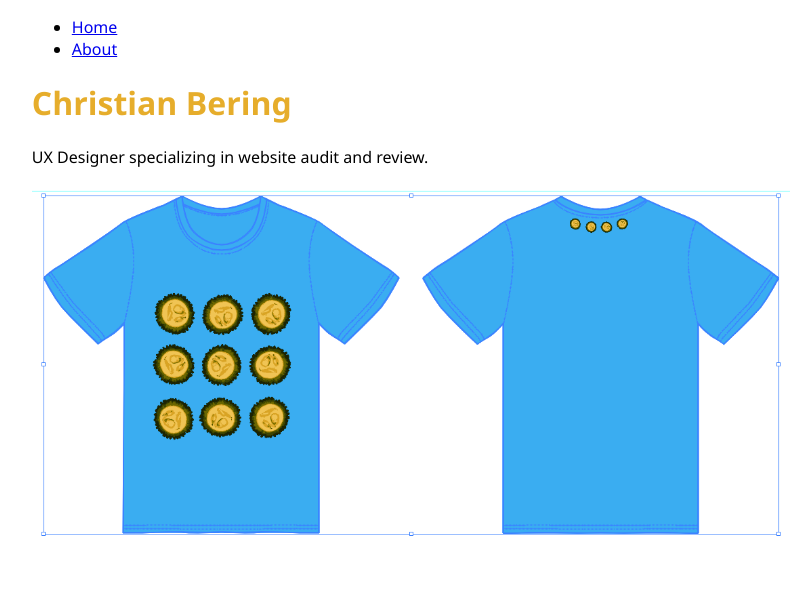
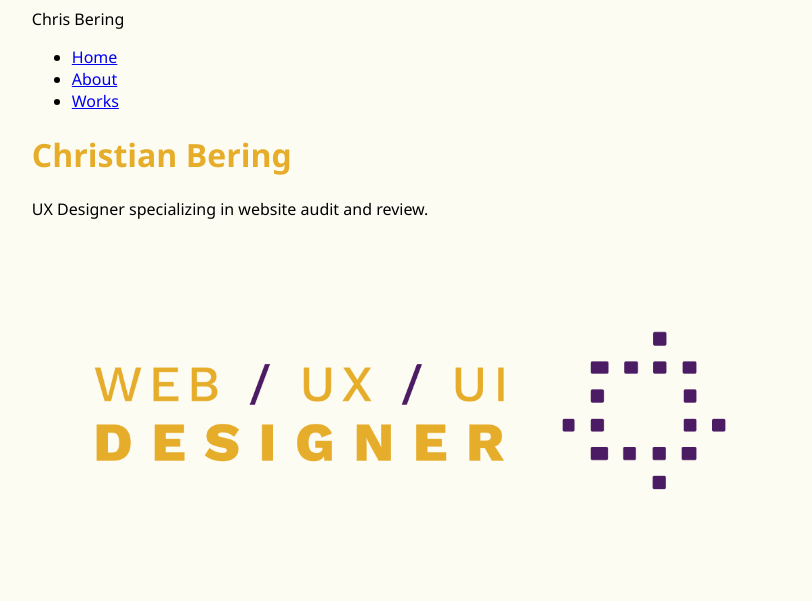
Before and after one commit to ChrisBDK74/Gatsby-folio, a Gatsby site: page / in a window 1280 px wide. Shown: the whole page, without its empty margins (229-1041 px from the left). Built offline with nearby package versions, Linux system fonts and the light colour scheme; Gatsby itself is replaced by a stand-in of ours.

Commit message:
Updated site with new access to GraphQL

```diff
--- a/gatsby-config.js
+++ b/gatsby-config.js
@@ -1,6 +1,6 @@
 module.exports = {
   siteMetadata: {
-      title: `new`,
+      title: `Chris Bering`,
     siteUrl: `https://www.yourdomain.tld`
   },
   plugins: ["gatsby-plugin-image", "gatsby-plugin-react-helmet", "gatsby-plugin-sitemap", {
--- a/src/components/layout.js
+++ b/src/components/layout.js
@@ -1,18 +1,29 @@
 import * as React from 'react';
-import { Link } from 'gatsby';
+import { Link, useStaticQuery, graphql } from 'gatsby';
 import {
     container,
     heading,
     navLinks,
     navLinkItem,
-    navLinkText
+    navLinkText,
+    siteTitle,
      } from './layout.module.css';
 
 
 const Layout = ({ pageTitle, children }) => {
+    const data = useStaticQuery(graphql`
+    query {
+        site {
+            siteMetadata {
+                title
+            }
+        }
+    }
+    `)
     return (
         <div className={container}>
-            <title>{pageTitle}</title>
+            <title>{pageTitle} | {data.site.siteMetadata.title}</title>
+            <header className={siteTitle}>{data.site.siteMetadata.title}</header>
             <nav>
                 <ul className={navLinks}>
                     <li className={navLinkItem}>
@@ -23,6 +34,11 @@ const Layout = ({ pageTitle, children }) => {
                     <li className={navLinkItem}>
                         <Link to='/about' className={navLinkText}>
                             About
+                        </Link>
+                    </li>
+                    <li className={navLinkItem}>
+                        <Link to='/works' className={navLinkText}>
+                            Works
                         </Link>
                     </li>
                 </ul>
--- a/src/components/layout.module.css
+++ b/src/components/layout.module.css
@@ -1,3 +1,8 @@
+body {
+    background-color: #FDFCF2;
+}
+
+
 .container {
     margin: auto;
     max-width: 60%;
@@ -20,4 +25,12 @@
 
   .nav-link-text {
     color: black;
+    text-decoration: none;
   }
+
+  .site-title {
+      font-size: 3rem;
+      color: #E6AD2B;
+      font-weight: 900;
+      margin: 3rem 0;
+  }
--- a/src/pages/index.js
+++ b/src/pages/index.js
@@ -10,7 +10,7 @@ const IndexPage = () => {
       <p>UX Designer specializing in website audit and review.</p>
       <StaticImage
         alt="Clifford, a reddish-brown pitbull, posing on a couch and looking stoically at the camera"
-        src="../images/goya-tee1.png"
+        src="../images/ux-site-front.png"
       />
     </Layout>
   )
```
Also changed, not shown: src/pages/works.js (added, +15 -0 lines), src/images/ux-site-front.png (added).
